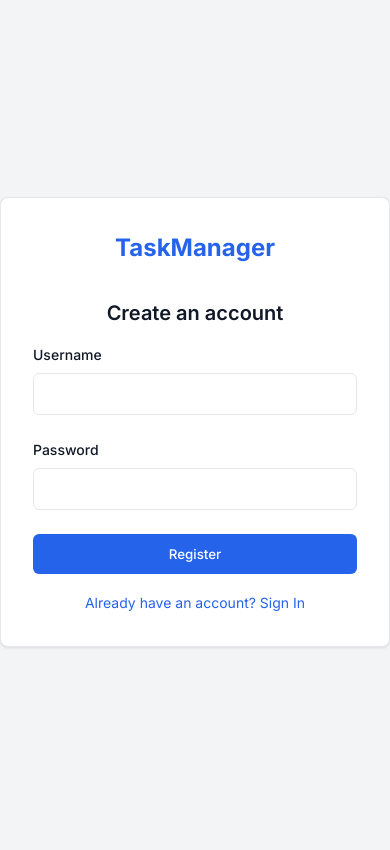
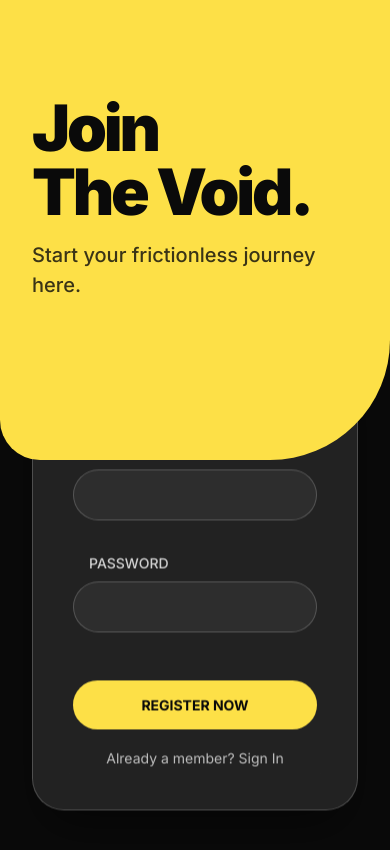
Before and after one commit to harshitrwt/assignment_, a React (Vite) app in the folder frontend/: page /register in a window 390 px wide. Shown: the top 850 px of the page. Built offline with nearby package versions, Linux system fonts and the light colour scheme.

Commit message:
UI: Apply Hyper-Saturated Fluid design tailored for TaskManager and add status toggle

```diff
--- a/frontend/src/index.css
+++ b/frontend/src/index.css
@@ -1,109 +1,217 @@
-@import url('https://fonts.googleapis.com/css2?family=Inter:wght@400;500;600;700&display=swap');
+@import url('https://fonts.googleapis.com/css2?family=Inter:wght@400;500;700;900&display=swap');
 
 :root {
-  --primary: #2563eb;
-  --primary-hover: #1d4ed8;
-  --bg-color: #f3f4f6;
-  --surface: #ffffff;
-  --text-main: #111827;
-  --text-muted: #6b7280;
-  --border: #e5e7eb;
-  --error: #ef4444;
-  --success: #10b981;
+  --cyber-yellow: #FDE047;
+  --bg-onyx: #0A0A0A;
+  --surface-charcoal: #171717;
+  --pure-white: #FFFFFF;
+  --deep-gray: #262626;
 }
 
-* { box-sizing: border-box; margin: 0; padding: 0; }
+* {
+  box-sizing: border-box;
+  margin: 0;
+  padding: 0;
+}
 
 body {
   font-family: 'Inter', sans-serif;
-  background-color: var(--bg-color);
-  color: var(--text-main);
+  background-color: var(--bg-onyx);
+  color: var(--pure-white);
   line-height: 1.5;
+  min-height: 100vh;
+  overflow-x: hidden;
 }
 
-.container { max-width: 1200px; margin: 0 auto; padding: 2rem; }
+.text-hero { font-size: clamp(4rem, 8vw, 8rem); font-weight: 900; letter-spacing: -0.05em; line-height: 1; color: var(--bg-onyx); }
+.text-sub { font-size: clamp(1.25rem, 3vw, 2rem); font-weight: 500; opacity: 0.8; color: var(--bg-onyx); }
+.text-body { font-size: 0.875rem; font-weight: 400; line-height: 1.6; }
+.text-label { font-size: 10px; text-transform: uppercase; letter-spacing: 0.1em; opacity: 0.7;}
 
-.card {
-  background: var(--surface);
-  border-radius: 8px;
-  padding: 2rem;
-  box-shadow: 0 1px 3px rgba(0,0,0,0.1);
-  border: 1px solid var(--border);
+.liquid-section {
+  background-color: var(--cyber-yellow);
+  border-bottom-right-radius: 120px;
+  border-bottom-left-radius: 40px;
+  padding: 6rem 2rem 10rem 2rem;
+  position: relative;
+  z-index: 1;
 }
 
-.auth-wrapper {
-  min-height: 100vh;
-  display: flex;
-  align-items: center;
-  justify-content: center;
+.void-section {
+  background-color: var(--bg-onyx);
+  padding: 6rem 2rem;
+  position: relative;
+  z-index: 0;
+  margin-top: -6rem;
 }
 
-.auth-card {
-  width: 100%;
-  max-width: 400px;
+.glass-card {
+  background: rgba(255, 255, 255, 0.1);
+  backdrop-filter: blur(24px);
+  -webkit-backdrop-filter: blur(24px);
+  border: 1px solid rgba(255, 255, 255, 0.2);
+  border-radius: 32px;
+  padding: 2.5rem;
+  box-shadow: 0 25px 50px -12px rgba(0, 0, 0, 0.5);
+  position: relative;
 }
 
-.form-group { margin-bottom: 1.5rem; }
+.glass-float {
+  animation: float 6s ease-in-out infinite;
+}
 
-.form-label {
-  display: block; margin-bottom: 0.5rem; font-weight: 500; font-size: 0.875rem;
+@keyframes float {
+  0% { transform: translateY(0px); }
+  50% { transform: translateY(-10px); }
+  100% { transform: translateY(0px); }
 }
 
 .form-input {
-  width: 100%; padding: 0.75rem; border-radius: 6px;
-  border: 1px solid var(--border); font-family: inherit;
+  width: 100%;
+  padding: 1rem 1.25rem;
+  border-radius: 9999px;
+  border: 1px solid rgba(255, 255, 255, 0.2);
+  background: rgba(255, 255, 255, 0.05);
+  color: var(--pure-white);
+  font-family: inherit;
+  font-size: 0.875rem;
+  transition: all 0.2s ease;
+  margin-bottom: 1rem;
 }
 .form-input:focus {
-  outline: none; border-color: var(--primary); box-shadow: 0 0 0 3px rgba(37,99,235,0.1);
+  outline: none;
+  border-color: var(--cyber-yellow);
+  background: rgba(255, 255, 255, 0.1);
+}
+
+.form-label {
+  display: block;
+  margin-bottom: 0.5rem;
+  margin-left: 1rem;
+  font-size: 0.875rem;
+  font-weight: 500;
+  color: rgba(255,255,255,0.8);
+}
+
+.form-input-dark {
+  border-color: rgba(0, 0, 0, 0.2);
+  background: rgba(0, 0, 0, 0.05);
+  color: var(--bg-onyx);
+}
+.form-input-dark:focus {
+  border-color: var(--bg-onyx);
+  background: rgba(0, 0, 0, 0.1);
+}
+.form-label-dark {
+  color: rgba(0,0,0,0.8);
 }
 
 .btn {
-  display: inline-flex; align-items: center; justify-content: center;
-  padding: 0.75rem 1.5rem; border-radius: 6px; font-weight: 500;
-  cursor: pointer; transition: all 0.2s; border: none; font-family: inherit;
+  display: inline-flex;
+  align-items: center;
+  justify-content: center;
+  padding: 1rem 2rem;
+  border-radius: 9999px;
+  font-weight: 700;
+  font-family: inherit;
+  font-size: 0.875rem;
+  cursor: pointer;
+  transition: all 0.2s cubic-bezier(0.22, 1, 0.36, 1);
+  border: none;
+  text-decoration: none;
 }
-.btn-primary { background: var(--primary); color: white; width: 100%; }
-.btn-primary:hover { background: var(--primary-hover); }
-.btn-danger { background: var(--error); color: white; }
-.btn-danger:hover { opacity: 0.9; }
+.btn:active { transform: scale(0.95); }
 
-.alert { padding: 1rem; border-radius: 6px; margin-bottom: 1rem; font-size: 0.875rem; }
-.alert-error { background: #fef2f2; border: 1px solid #fecaca; color: #b91c1c; }
-.alert-success { background: #f0fdf4; border: 1px solid #bbf7d0; color: #15803d; }
+.btn-primary {
+  background: var(--bg-onyx);
+  color: var(--pure-white);
+}
+.btn-primary:hover {
+  transform: scale(1.05);
+  box-shadow: 0 10px 15px -3px rgba(0, 0, 0, 0.3);
+}
 
+.btn-yellow {
+  background: var(--cyber-yellow);
+  color: var(--bg-onyx);
+}
+.btn-yellow:hover {
+  transform: scale(1.05);
+  box-shadow: 0 10px 15px -3px rgba(253, 224, 71, 0.3);
+}
+
+.btn-outline {
+  background: transparent;
+  border: 2px solid rgba(255, 255, 255, 0.2);
+  color: var(--pure-white);
+}
+.btn-outline:hover {
+  border-color: var(--cyber-yellow);
+  color: var(--cyber-yellow);
+}
+
+.btn-small {
+  padding: 0.5rem 1rem;
+  font-size: 0.75rem;
+}
+
+.pill-badge {
+  position: absolute;
+  top: -15px;
+  right: -15px;
+  background: var(--cyber-yellow);
+  color: var(--bg-onyx);
+  padding: 0.5rem 1rem;
+  border-radius: 9999px;
+  font-weight: 700;
+  font-size: 0.75rem;
+  text-transform: uppercase;
+  box-shadow: 0 4px 6px rgba(0,0,0,0.1);
+}
+
+.pill-badge-inline {
+  background: var(--cyber-yellow);
+  color: var(--bg-onyx);
+  padding: 0.25rem 0.75rem;
+  border-radius: 9999px;
+  font-weight: 700;
+  font-size: 0.75rem;
+  text-transform: uppercase;
+  display: inline-block;
+}
+
+.container { max-width: 1200px; margin: 0 auto; }
 .text-center { text-align: center; }
-.mt-4 { margin-top: 1rem; }
+.text-left { text-align: left; }
+.mb-2 { margin-bottom: 0.5rem; }
 .mb-4 { margin-bottom: 1rem; }
 .mb-8 { margin-bottom: 2rem; }
+.mt-4 { margin-top: 1rem; }
+.flex { display: flex; }
+.justify-between { justify-content: space-between; }
+.items-center { align-items: center; }
+.gap-4 { gap: 1rem; }
+.gap-2 { gap: 0.5rem; }
+.w-full { width: 100%; }
 
-.link { color: var(--primary); text-decoration: none; font-size: 0.875rem; }
-.link:hover { text-decoration: underline; }
-
-.header {
-  background: var(--surface);
-  border-bottom: 1px solid var(--border);
-  padding: 1rem 2rem;
-  display: flex;
-  justify-content: space-between;
-  align-items: center;
+.grid-cards {
+  display: grid;
+  grid-template-columns: repeat(auto-fill, minmax(320px, 1fr));
+  gap: 2rem;
 }
 
-.brand { font-size: 1.5rem; font-weight: 700; color: var(--primary); }
-
-.grid {
-  display: grid; grid-template-columns: repeat(auto-fill, minmax(300px, 1fr)); gap: 1.5rem;
+.slide-up { animation: slideUp 0.8s cubic-bezier(0.22, 1, 0.36, 1) forwards; }
+@keyframes slideUp {
+  from { opacity: 0; transform: translateY(40px); }
+  to { opacity: 1; transform: translateY(0); }
 }
 
-.task-card {
-  background: var(--surface); border: 1px solid var(--border);
-  border-radius: 8px; padding: 1.5rem; display: flex; flex-direction: column;
-}
-.task-title { font-size: 1.25rem; font-weight: 600; margin-bottom: 0.5rem; }
-.task-desc { color: var(--text-muted); margin-bottom: 1rem; flex-grow: 1; }
-.task-footer { display: flex; justify-content: space-between; align-items: center; border-top: 1px solid var(--border); padding-top: 1rem; margin-top: auto;}
-.task-status { font-size: 0.875rem; padding: 0.25rem 0.75rem; border-radius: 9999px; background: #f3f4f6; font-weight: 500; }
-.task-author { font-size: 0.75rem; color: var(--text-muted); }
+.auth-wrapper { min-height: 100vh; display: flex; flex-direction: column; }
+.auth-glass { max-width: 450px; margin: -8rem auto 4rem auto; z-index: 10; position: relative; }
 
-.flex { display: flex; }
-.gap-2 { gap: 0.5rem; }
-.items-end { align-items: flex-end; }
+.alert-error { background: rgba(239, 68, 68, 0.2); border: 1px solid rgba(239, 68, 68, 0.4); color: #fca5a5; padding: 1rem; border-radius: 1rem; margin-bottom: 1rem; font-size: 0.875rem; }
+.alert-success { background: rgba(16, 185, 129, 0.2); border: 1px solid rgba(16, 185, 129, 0.4); color: #6ee7b7; padding: 1rem; border-radius: 1rem; margin-bottom: 1rem; font-size: 0.875rem; }
+
+.link-text { color: var(--pure-white); text-decoration: none; opacity: 0.7; transition: opacity 0.2s; font-size: 0.875rem; }
+.link-text:hover { opacity: 1; color: var(--cyber-yellow); }
+.dark-text { color: var(--bg-onyx) !important; }
--- a/frontend/src/pages/Dashboard.jsx
+++ b/frontend/src/pages/Dashboard.jsx
@@ -8,6 +8,7 @@ export default function Dashboard() {
   const [description, setDescription] = useState('');
   const [status, setStatus] = useState('Pending');
   const [error, setError] = useState('');
+  const [success, setSuccess] = useState('');
   const navigate = useNavigate();
 
   const token = localStorage.getItem('token');
@@ -40,11 +41,13 @@ export default function Dashboard() {
   const handleCreateTask = async (e) => {
     e.preventDefault();
     setError('');
+    setSuccess('');
     try {
       await axios.post('http://localhost:5000/api/v1/tasks',
         { title, description, status },
         { headers: { Authorization: `Bearer ${token}` } }
       );
+      setSuccess('Task added successfully.');
       setTitle('');
       setDescription('');
       setStatus('Pending');
@@ -56,6 +59,7 @@ export default function Dashboard() {
 
   const handleDeleteTask = async (id) => {
     setError('');
+    setSuccess('');
     try {
       await axios.delete(`http://localhost:5000/api/v1/tasks/${id}`, {
         headers: { Authorization: `Bearer ${token}` }
@@ -66,6 +70,26 @@ export default function Dashboard() {
     }
   };
 
+  const handleStatusChange = async (task, newStatus) => {
+    setError('');
+    setSuccess('');
+    try {
+      await axios.put(`http://localhost:5000/api/v1/tasks/${task.id}`,
+        { title: task.title, description: task.description, status: newStatus },
+        { headers: { Authorization: `Bearer ${token}` } }
+      );
+      fetchTasks();
+    } catch (err) {
+      setError(err.response?.data?.error || 'Failed to update task');
+    }
+  };
+
+  const getNextStatus = (current) => {
+    if (current === 'Pending') return 'In Progress';
+    if (current === 'In Progress') return 'Completed';
+    return 'Pending';
+  };
+
   const handleLogout = () => {
     localStorage.removeItem('token');
     localStorage.removeItem('role');
@@ -74,71 +98,107 @@ export default function Dashboard() {
   };
 
   return (
+    <div className="auth-wrapper">
+      <div className="liquid-section slide-up" style={{ paddingBottom: '12rem' }}>
+        <div className="container flex justify-between items-center w-full">
           <div>
-      <div className="header">
-        <div className="brand">TaskManager</div>
-        <div className="flex items-center gap-4">
-          <span className="text-muted">Logged in as <strong>{username}</strong> ({role})</span>
-          <button onClick={handleLogout} className="btn" style={{ border: '1px solid var(--border)', color: 'var(--text-main)', background: 'transparent' }}>Logout</button>
+            <h1 className="text-hero">Task<br/>Manager.</h1>
+            <p className="text-sub">Welcome back, {username} ({role})</p>
+          </div>
+          <button onClick={handleLogout} className="btn btn-primary">LOGOUT</button>
         </div>
       </div>
 
-      <div className="container">
-        {error && <div className="alert alert-error">{error}</div>}
+      <div className="void-section flex-1">
+        <div className="container" style={{ marginTop: '-10rem' }}>
+
+          {error && <div className="alert-error slide-up">{error}</div>}
+          {success && <div className="alert-success slide-up">{success}</div>}
 
           {role === 'user' && (
-          <div className="card mb-8">
-            <h2 className="mb-4" style={{ fontSize: '1.25rem', fontWeight: 600 }}>Create New Task</h2>
-            <form onSubmit={handleCreateTask} className="grid items-end" style={{ gridTemplateColumns: '1fr 2fr 1fr auto' }}>
-              <div className="form-group" style={{ marginBottom: 0 }}>
-                <label className="form-label">Title</label>
-                <input type="text" className="form-input" value={title} onChange={(e) => setTitle(e.target.value)} required />
-              </div>
-              <div className="form-group" style={{ marginBottom: 0 }}>
-                <label className="form-label">Description</label>
-                <input type="text" className="form-input" value={description} onChange={(e) => setDescription(e.target.value)} />
-              </div>
-              <div className="form-group" style={{ marginBottom: 0 }}>
-                <label className="form-label">Status</label>
-                <select className="form-input" value={status} onChange={(e) => setStatus(e.target.value)}>
-                  <option value="Pending">Pending</option>
-                  <option value="In Progress">In Progress</option>
-                  <option value="Completed">Completed</option>
+            <div className="glass-card slide-up mb-8" style={{ padding: '2rem' }}>
+              <h2 className="text-sub dark-text mb-4" style={{ color: 'white', fontWeight: 700 }}>Create New Task</h2>
+              <form onSubmit={handleCreateTask} className="flex gap-4 items-center">
+                <input
+                  type="text"
+                  className="form-input mb-0"
+                  placeholder="Task Title"
+                  value={title}
+                  onChange={(e) => setTitle(e.target.value)}
+                  required
+                />
+                <input
+                  type="text"
+                  className="form-input mb-0"
+                  placeholder="Description"
+                  value={description}
+                  onChange={(e) => setDescription(e.target.value)}
+                />
+                <select
+                  className="form-input mb-0"
+                  value={status}
+                  onChange={(e) => setStatus(e.target.value)}
+                >
+                  <option value="Pending" style={{color: 'black'}}>Pending</option>
+                  <option value="In Progress" style={{color: 'black'}}>In Progress</option>
+                  <option value="Completed" style={{color: 'black'}}>Completed</option>
                 </select>
-              </div>
-              <button type="submit" className="btn btn-primary" style={{ height: '42px' }}>Add Task</button>
+                <button type="submit" className="btn btn-yellow" style={{ whiteSpace: 'nowrap' }}>
+                  ADD TASK
+                </button>
               </form>
             </div>
           )}
 
-        <div className="mb-4 flex justify-between items-center">
-          <h2 style={{ fontSize: '1.5rem', fontWeight: 600 }}>
+          <div className="mb-4 flex justify-between items-center slide-up" style={{ animationDelay: '0.1s' }}>
+            <h2 style={{ fontSize: '1.5rem', fontWeight: 700, color: 'white' }}>
               {role === 'admin' ? 'System Overview (All Tasks)' : 'Your Tasks'}
             </h2>
-          <span className="text-muted">{tasks.length} tasks total</span>
+            <span className="text-label" style={{ color: 'white' }}>{tasks.length} tasks total</span>
           </div>
 
-        <div className="grid">
+          <div className="grid-cards slide-up" style={{ animationDelay: '0.2s' }}>
             {tasks.map(task => (
-            <div key={task.id} className="task-card">
-              <div className="task-title">{task.title}</div>
-              <div className="task-desc">{task.description}</div>
-              <div className="task-footer">
-                <span className="task-status">{task.status}</span>
-                <div className="flex items-center gap-2">
-                  {role === 'admin' && task.user && (
-                    <span className="task-author">by @{task.user.username}</span>
+              <div key={task.id} className="glass-card glass-float" style={{ animationDelay: `${Math.random() * 2}s`, padding: '1.5rem', display: 'flex', flexDirection: 'column' }}>
+                <div className="pill-badge">{task.status}</div>
+                <h3 className="mb-2" style={{ fontSize: '1.5rem', fontWeight: 700 }}>{task.title}</h3>
+                <p className="text-body mb-4" style={{ color: 'rgba(255,255,255,0.7)', flexGrow: 1 }}>{task.description}</p>
+
+                <div className="flex justify-between items-center mt-4 pt-4" style={{ borderTop: '1px solid rgba(255,255,255,0.1)' }}>
+                  {role === 'admin' && task.user ? (
+                    <span className="text-label" style={{ color: 'white' }}>by @{task.user.username}</span>
+                  ) : <span></span>}
+
+                  <div className="flex gap-2">
+                    {role === 'user' && (
+                      <button
+                        onClick={() => handleStatusChange(task, getNextStatus(task.status))}
+                        className="btn btn-yellow btn-small"
+                      >
+                        {task.status === 'Completed' ? 'REOPEN' : 'NEXT STATUS'}
+                      </button>
                     )}
-                  <button onClick={() => handleDeleteTask(task.id)} className="btn btn-danger" style={{ padding: '0.25rem 0.75rem', fontSize: '0.75rem' }}>
-                    Delete
+                    <button
+                      onClick={() => handleDeleteTask(task.id)}
+                      className="btn btn-outline btn-small"
+                    >
+                      DELETE
                     </button>
                   </div>
                 </div>
               </div>
             ))}
             {tasks.length === 0 && (
-            <div className="text-muted" style={{ gridColumn: '1 / -1' }}>No tasks found.</div>
+              <div className="glass-card">
+                <p className="text-body text-center">No tasks found in the void.</p>
+              </div>
             )}
+          </div>
+
+          <div className="text-center mt-8 slide-up" style={{ animationDelay: '0.4s' }}>
+            <p className="text-label" style={{ opacity: 0.5 }}>TaskManager | 2026</p>
+          </div>
+
         </div>
       </div>
     </div>
--- /dev/null
+++ b/frontend/src/pages/Home.jsx
@@ -0,0 +1,38 @@
+import { Link } from 'react-router-dom';
+
+export default function Home() {
+  return (
+    <div className="auth-wrapper">
+      <div className="liquid-section slide-up" style={{ minHeight: '80vh', display: 'flex', alignItems: 'center' }}>
+        <div className="container text-left w-full">
+          <h1 className="text-hero mb-4">Task<br/>Manager.</h1>
+          <p className="text-sub mb-8" style={{ maxWidth: '600px' }}>
+            High-contrast fluidity meets ultimate productivity. Manage your tasks with frictionless speed.
+          </p>
+          <div className="flex gap-4">
+            <Link to="/login" className="btn btn-primary" style={{ fontSize: '1.25rem', padding: '1.25rem 2.5rem' }}>ENTER SYSTEM</Link>
+            <Link to="/register" className="btn btn-outline" style={{ fontSize: '1.25rem', padding: '1.25rem 2.5rem', color: 'var(--bg-onyx)', borderColor: 'var(--bg-onyx)' }}>CREATE ACCOUNT</Link>
+          </div>
+        </div>
+      </div>
+      <div className="void-section flex-1">
+        <div className="container">
+          <div className="grid-cards mt-4 slide-up" style={{ animationDelay: '0.2s' }}>
+            <div className="glass-card">
+              <h3 className="mb-4" style={{ fontSize: '1.5rem', fontWeight: 700 }}>Premium Design</h3>
+              <p className="text-body" style={{ color: 'rgba(255,255,255,0.7)' }}>Aggressive saturation meets deep void for maximum contrast and focus.</p>
+            </div>
+            <div className="glass-card" style={{ animationDelay: '0.4s' }}>
+              <h3 className="mb-4" style={{ fontSize: '1.5rem', fontWeight: 700 }}>Role Based</h3>
+              <p className="text-body" style={{ color: 'rgba(255,255,255,0.7)' }}>Distinct views for Users and Admins. Built securely from the ground up.</p>
+            </div>
+            <div className="glass-card" style={{ animationDelay: '0.6s' }}>
+              <h3 className="mb-4" style={{ fontSize: '1.5rem', fontWeight: 700 }}>Blazing Fast</h3>
+              <p className="text-body" style={{ color: 'rgba(255,255,255,0.7)' }}>Optimized endpoints ensuring frictionless transactions everywhere.</p>
+            </div>
+          </div>
+        </div>
+      </div>
+    </div>
+  );
+}
--- a/frontend/src/pages/Login.jsx
+++ b/frontend/src/pages/Login.jsx
@@ -23,38 +23,45 @@ export default function Login() {
 
   return (
     <div className="auth-wrapper">
-      <div className="card auth-card">
-        <h1 className="brand text-center mb-8">TaskManager</h1>
-        <h2 className="text-center mb-4" style={{ fontSize: '1.25rem', fontWeight: 600 }}>Sign in to your account</h2>
+      <div className="liquid-section slide-up">
+        <div className="container text-left">
+          <h1 className="text-hero mb-4">Access<br/>The Void.</h1>
+          <p className="text-sub">Frictionless task management.</p>
+        </div>
+      </div>
 
-        {error && <div className="alert alert-error">{error}</div>}
-
+      <div className="void-section flex-1">
+        <div className="glass-card auth-glass glass-float">
+          <h2 className="text-sub dark-text mb-8" style={{ color: 'white', opacity: 1, fontSize: '1.5rem', fontWeight: 700 }}>Sign In</h2>
+          {error && <div className="alert-error">{error}</div>}
           <form onSubmit={handleLogin}>
-          <div className="form-group">
-            <label className="form-label">Username</label>
+            <div className="mb-4">
+              <label className="form-label">USERNAME</label>
               <input
                 type="text"
                 className="form-input"
                 value={username}
                 onChange={(e) => setUsername(e.target.value)}
                 required
+                placeholder="Enter username (e.g., admin)"
               />
             </div>
-          <div className="form-group">
-            <label className="form-label">Password</label>
+            <div className="mb-8">
+              <label className="form-label">PASSWORD</label>
               <input
                 type="password"
                 className="form-input"
                 value={password}
                 onChange={(e) => setPassword(e.target.value)}
                 required
+                placeholder="Enter password"
               />
             </div>
-          <button type="submit" className="btn btn-primary mb-4">Sign In</button>
+            <button type="submit" className="btn btn-yellow w-full mb-4">ENTER SYSTEM</button>
           </form>
-
           <div className="text-center">
-          <Link to="/register" className="link">Don't have an account? Register</Link>
+            <Link to="/register" className="link-text">Need an account? Register</Link>
+          </div>
         </div>
       </div>
     </div>
--- a/frontend/src/pages/Register.jsx
+++ b/frontend/src/pages/Register.jsx
@@ -22,16 +22,21 @@ export default function Register() {
 
   return (
     <div className="auth-wrapper">
-      <div className="card auth-card">
-        <h1 className="brand text-center mb-8">TaskManager</h1>
-        <h2 className="text-center mb-4" style={{ fontSize: '1.25rem', fontWeight: 600 }}>Create an account</h2>
+      <div className="liquid-section slide-up">
+        <div className="container text-left">
+          <h1 className="text-hero mb-4">Join<br/>The Void.</h1>
+          <p className="text-sub">Start your frictionless journey here.</p>
+        </div>
+      </div>
 
-        {error && <div className="alert alert-error">{error}</div>}
-        {success && <div className="alert alert-success">{success}</div>}
-
+      <div className="void-section flex-1">
+        <div className="glass-card auth-glass glass-float">
+          <h2 className="text-sub dark-text mb-8" style={{ color: 'white', opacity: 1, fontSize: '1.5rem', fontWeight: 700 }}>Create Account</h2>
+          {error && <div className="alert-error">{error}</div>}
+          {success && <div className="alert-success">{success}</div>}
           <form onSubmit={handleRegister}>
-          <div className="form-group">
-            <label className="form-label">Username</label>
+            <div className="mb-4">
+              <label className="form-label">USERNAME</label>
               <input
                 type="text"
                 className="form-input"
@@ -40,8 +45,8 @@ export default function Register() {
                 required
               />
             </div>
-          <div className="form-group">
-            <label className="form-label">Password</label>
+            <div className="mb-8">
+              <label className="form-label">PASSWORD</label>
               <input
                 type="password"
                 className="form-input"
@@ -50,11 +55,11 @@ export default function Register() {
                 required
               />
             </div>
-          <button type="submit" className="btn btn-primary mb-4">Register</button>
+            <button type="submit" className="btn btn-yellow w-full mb-4">REGISTER NOW</button>
           </form>
-
           <div className="text-center">
-          <Link to="/login" className="link">Already have an account? Sign In</Link>
+            <Link to="/login" className="link-text">Already a member? Sign In</Link>
+          </div>
         </div>
       </div>
     </div>
```
Also changed, not shown: frontend/src/App.jsx (+6 -4 lines). Lines whose indentation alone changed are shown as unchanged.
